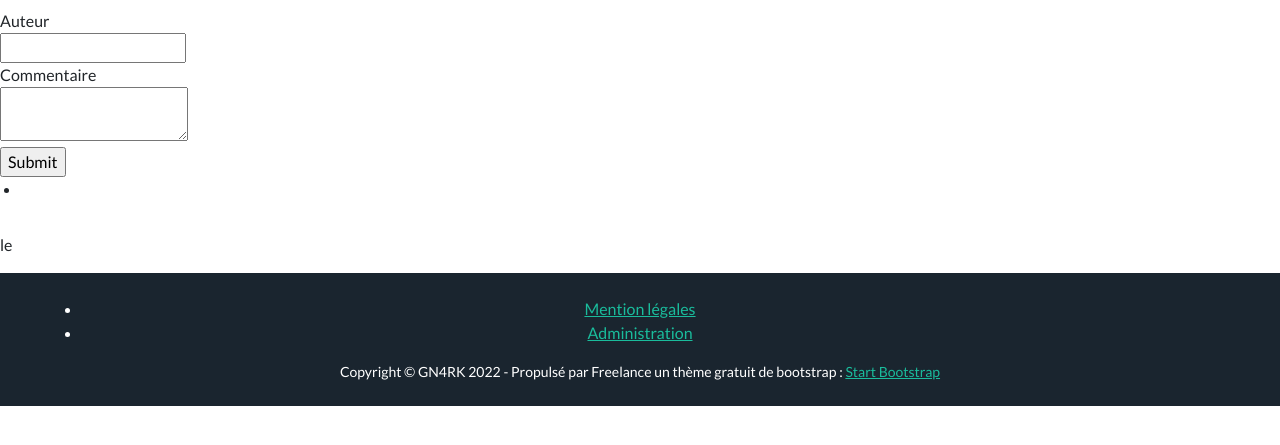
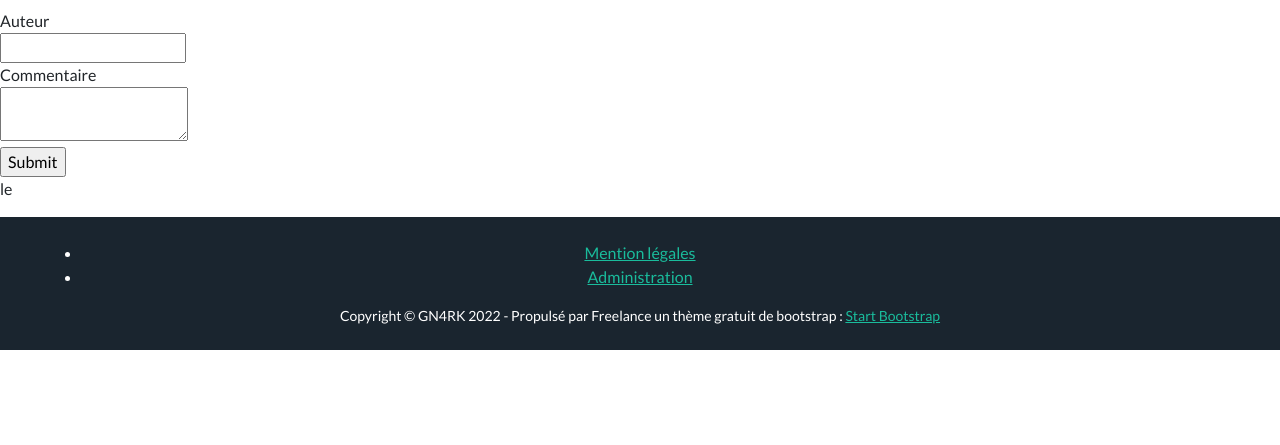
Before and after one commit to GN4RK/p5-blog, a PHP site: page /P5-blog/blog/1 in a window 1280 px wide. Shown: the part 215-660 px from the top of the page. Run offline with PHP 8.4, Linux system fonts and the light colour scheme; tables that the repository leaves empty or names only in its code hold one stand-in row (values such as "Sample post"); some libraries are stand-ins or nearby versions.

Commit message:
cleaned view

```diff
--- a/src/view/postView.twig
+++ b/src/view/postView.twig
@@ -31,8 +31,6 @@
 </form>
 
 {% for item in comments %}
-<li class="nav-item mx-0 mx-lg-1"><a class="nav-link py-3 px-0 px-lg-3 rounded" href="{{ item.href }}">{{ item.caption }}</a></li>
-
     <p><strong> {{ item.author }} </strong> le {{ item.comment_date_fr }} </p>
     <p> {{ item.comment }} </p>
 {% endfor %}
```
